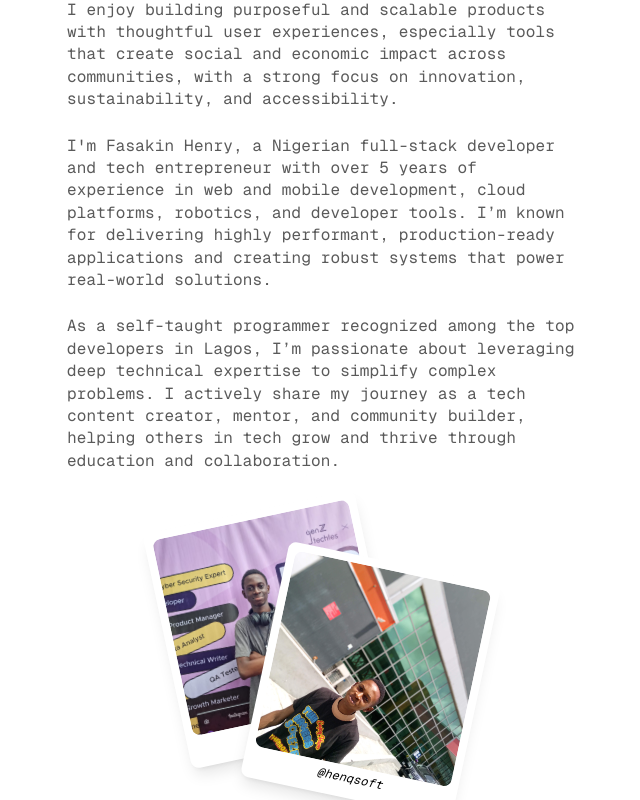
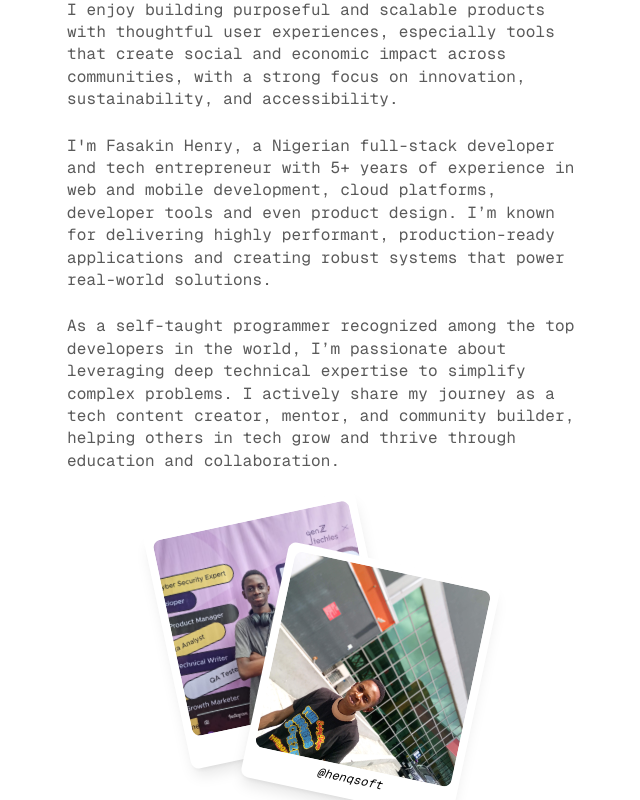
Before and after one commit to fasakinhenry/portfolio, a Next.js app: page / in a window 1280 px wide. Shown: the part 1140-1940 px from the top of the page, without its empty margins (317-957 px from the left). Built offline with nearby package versions, Linux system fonts and the light colour scheme.

Commit message:
style: update style for the home page

```diff
--- a/src/components/sections/About.jsx
+++ b/src/components/sections/About.jsx
@@ -85,15 +85,14 @@ const About = () => {
 
         <motion.p variants={fadeIn}>
           I'm Fasakin Henry, a Nigerian full-stack developer and tech
-          entrepreneur with over 5 years of experience in web and mobile
-          development, cloud platforms, robotics, and developer tools. I’m known
+          entrepreneur with 5+ years of experience in web and mobile
+          development, cloud platforms, developer tools and even product design. I’m known
           for delivering highly performant, production-ready applications and
           creating robust systems that power real-world solutions.
         </motion.p>
 
         <motion.p variants={fadeIn}>
-          As a self-taught programmer recognized among the top developers in
-          Lagos, I’m passionate about leveraging deep technical expertise to
+          As a self-taught programmer recognized among the top developers in the world, I’m passionate about leveraging deep technical expertise to
           simplify complex problems. I actively share my journey as a tech
           content creator, mentor, and community builder, helping others in tech
           grow and thrive through education and collaboration.
--- a/src/components/sections/Skills.jsx
+++ b/src/components/sections/Skills.jsx
@@ -26,17 +26,8 @@ const Skills = () => {
   ];
 
   return (
-    <section className="w-full flex justify-center items-center py-10">
+    <section className="w-full flex justify-center items-center">
       <div className="w-full max-w-[53rem] flex flex-col items-center relative bg-black px-[1rem] md:px-[5rem] py-[5rem] rounded-none md:rounded-xl">
-        <Image
-          alt="Doodle"
-          loading="lazy"
-          decoding="async"
-          src="/doodle.png"
-          layout="fill"
-          objectFit="cover"
-          className="absolute top-0 left-0 opacity-10"
-        />
         <h2 className="text-[32px] font-bold tracking-[-.03em] leading-[110%] text-white text-center w-full mb-[16px]">
           How can I help?
         </h2>
@@ -44,7 +35,7 @@ const Skills = () => {
           Let's turn your vision into something amazing.
         </p>
         <div className="flex gap-6 w-full">
-          <Marquee gradient={false} speed={50} pauseOnHover={true}>
+          <Marquee gradient={false} speed={50} pauseOnHover={false}>
             {skills.map((skill, index) => (
               <div
                 key={index}
--- a/src/components/sections/Testimonials.jsx
+++ b/src/components/sections/Testimonials.jsx
@@ -86,15 +86,11 @@ const Testimonials = () => {
   };
 
   return (
-    <section className='w-full overflow-hidden transform-none'>
+    <section className='w-full overflow-hidden transform-none mt-12'>
       <div className='max-w-7xl mx-auto px-4 sm:px-6 lg:px-8 mb-12 text-center'>
         <h2 className='text-4xl font-bold tracking-tight text-gray-900 mb-4'>
           What People Are Saying
         </h2>
-        <p className='text-gray-600 max-w-2xl mx-auto'>
-          Don't just take my word for it - here's what clients and collaborators
-          have to say.
-        </p>
       </div>
 
       <div className='w-full overflow-hidden transform-none'>
--- a/src/components/sections/WorkExperience.jsx
+++ b/src/components/sections/WorkExperience.jsx
@@ -27,7 +27,7 @@ const WorkExperience = () => {
 
   return (
     <section
-      className='w-full flex justify-center py-[58px] px-[1.5rem]'
+      className='w-full flex justify-center py-10 px-[1.5rem]'
       ref={sectionRef}
     >
       <div className='w-full max-w-[53rem] flex flex-col gap-[25px]'>
```
